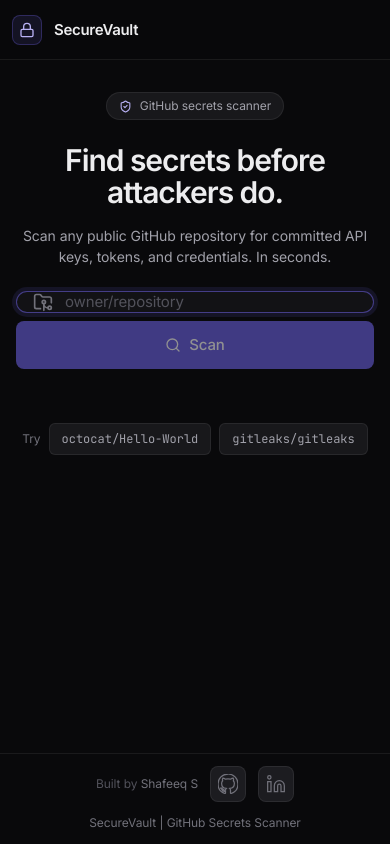
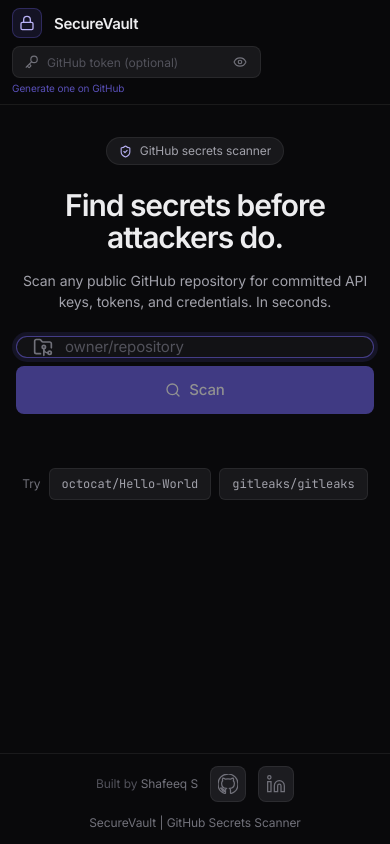
Before and after one commit to Shafeeq-Cybersec/SecureVault, a React (Vite) app in the folder client/: page / in a window 390 px wide. Built offline with nearby package versions, Linux system fonts and the light colour scheme; no server answers.

Commit message:
stack header on mobile, show token field and hint on all devices

```diff
--- a/client/src/styles/components.css
+++ b/client/src/styles/components.css
@@ -1307,9 +1307,18 @@
 
 /* ---- Phone landscape / large phone (≤ 640px) ---- */
 @media (max-width: 640px) {
-  /* Hide token field on mobile */
   .token-field-wrap {
-    display: none;
+    display: flex;
+  }
+  .token-field {
+    width: 150px;
+    height: 32px;
+  }
+  .token-field input {
+    font-size: 12px;
+  }
+  .token-hint {
+    font-size: 10px;
   }
 
   /* Hero */
@@ -1415,9 +1424,23 @@
 
 /* ---- Phone portrait (≤ 480px) ---- */
 @media (max-width: 480px) {
+  .header {
+    height: auto;
+  }
   .header__inner {
-    padding: 0 var(--space-3);
+    padding: var(--space-2) var(--space-3);
+    flex-direction: column;
+    align-items: stretch;
     gap: var(--space-2);
+  }
+  .header__actions {
+    justify-content: flex-start;
+  }
+  .token-field-wrap {
+    align-items: flex-start;
+  }
+  .token-field {
+    width: 100%;
   }
   /* Hide scanned repo slug from header */
   .brand__repo {
```
